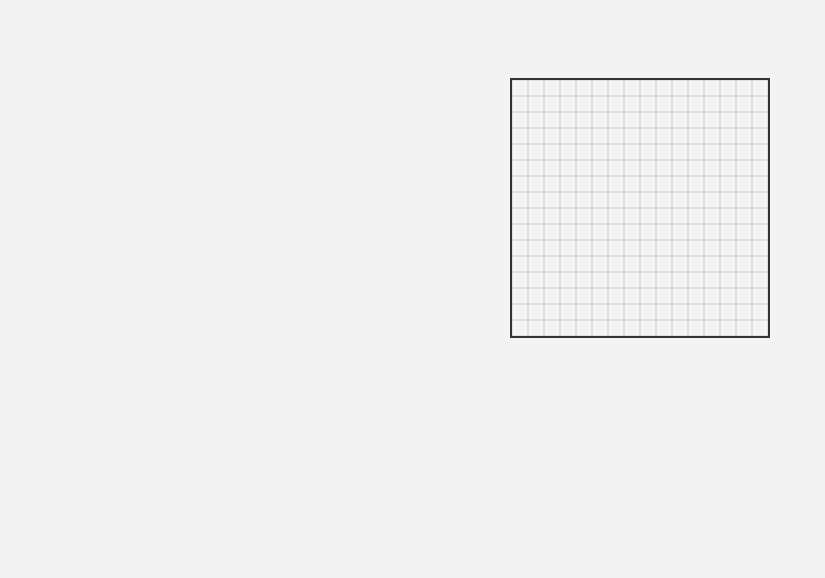
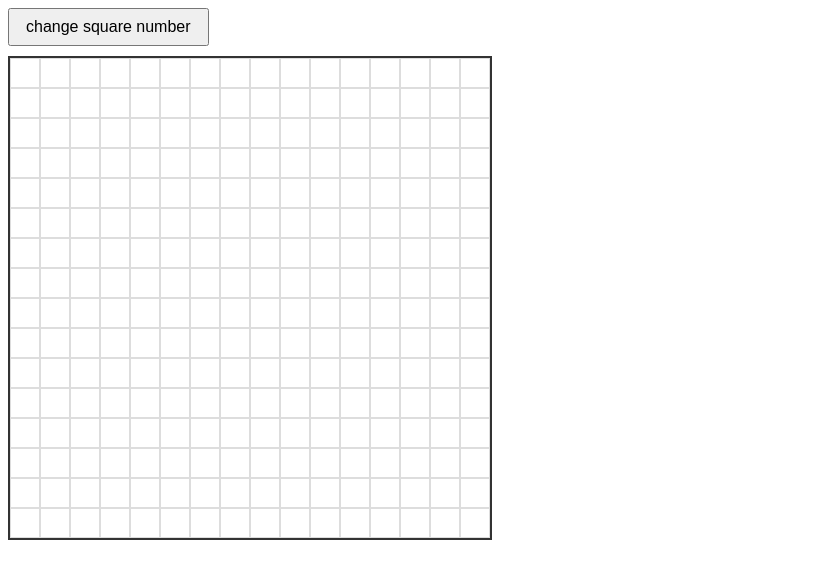
Before and after one commit to Fdg1994/etch-a-sketch, a plain HTML site: page index.html in a window 1280 px wide. Shown: the whole page, without its empty margins (0-825 px from the left). Drawn offline with Linux system fonts and the light colour scheme.

Commit message:
Add createboard function that takes user input for grid size

```diff
--- a/index.html
+++ b/index.html
@@ -8,6 +8,7 @@
     <script src="main.js" type="text/javascript" defer></script>
 </head>
 <body>
+    <button id="resBtn">change square number</button>
     <div class="container">
 
     </div>
--- a/main.js
+++ b/main.js
@@ -1,15 +1,40 @@
 const container = document.querySelector('.container');
+const resizeBtn = document.getElementById('resBtn');
 
-const gridSize = 16;
-const totalSquares = gridSize * gridSize;
+function createGrid(size) {
 
-for (let i = 0; i < totalSquares; i++) {
+  container.innerHTML = ''; // clears sketchboard
+
+
+  const totalSquares = size * size;
+
+  for (let i = 0; i < totalSquares; i++) {
     const square = document.createElement('div');
     square.classList.add('square');
+
+
+    square.addEventListener('mouseover', () => {
+      square.style.backgroundColor = 'black';
+    });
+
     container.appendChild(square);
-};
+  }
 
-const highlightSquare = (event) => {
-  document.getElementsByClassName("square").style.color = "black";
-};
-square.addEventListener('mousemove', highlightSquare);
+
+  container.style.setProperty('--grid-size', size);
+}
+
+
+createGrid(16);
+
+
+resBtn.addEventListener('click', () => {
+  let newSize = parseInt(prompt('Enter new grid size (e.g. 16 for 16x16):'));
+
+  if (Number.isNaN(newSize) || newSize < 1 || newSize > 100) {
+    alert('Please enter a number between 1 and 100.');
+    return;
+  }
+
+  createGrid(newSize);
+});
--- a/style.css
+++ b/style.css
@@ -1,23 +1,21 @@
-body {
-  display: flex;
-  justify-content: center;
-  align-items: center;
-  height: 50vh;
-  background: #f3f3f3;
-}
-
 .container {
   display: flex;
   flex-wrap: wrap;
-  aspect-ratio: 1 / 1;
-  width: 256px;
-  height: 256px;
+  width: 480px;
+  height: 480px;
   border: 2px solid #333;
 }
 
 .square {
-  flex: 1 0 6.25%;
+  flex: 1 0 calc(100% / var(--grid-size));
   aspect-ratio: 1 / 1;
   box-sizing: border-box;
   border: 1px solid #ddd;
 }
+
+button {
+  margin-bottom: 10px;
+  padding: 0.5rem 1rem;
+  font-size: 1rem;
+  cursor: pointer;
+}
```
